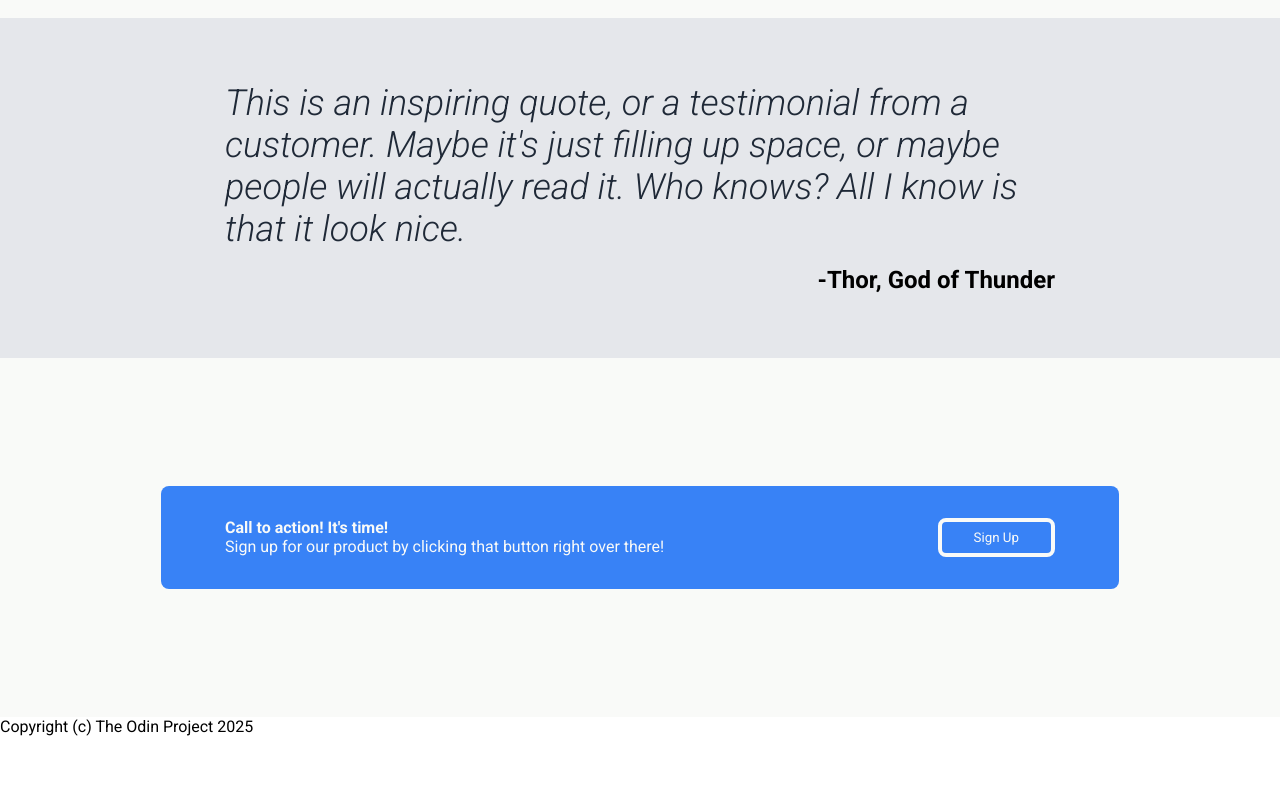
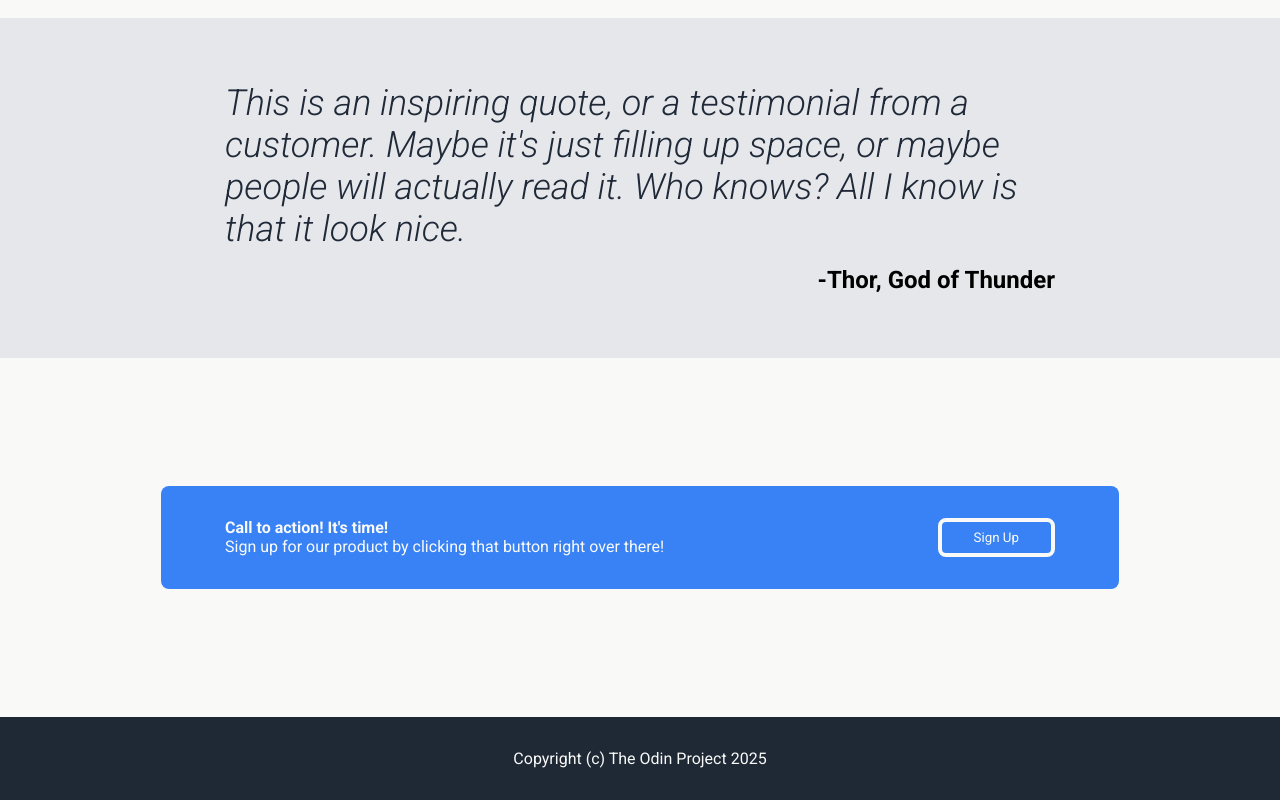
Before and after one commit to cmdax/Odin-web-course, a plain HTML site: page landing-page/index.html in a window 1280 px wide. Shown: the part 999-1799 px from the top of the page. Before the commit the page ends 1735 px from the top, so only its background shows below. Drawn offline with Linux system fonts and the light colour scheme.

Commit message:
Stylise the footer
Add css rules to finalise the styling of the footer

```diff
--- a/landing-page/style.css
+++ b/landing-page/style.css
@@ -222,3 +222,12 @@ ul {
 .cta-button {
   border: 4px solid var(--light-bg-color);
 }
+
+.footer-container {
+  background-color: var(--dark-bg-color);
+  color: var(--text-dark-bg-color);
+  display: flex;
+  justify-content: center;
+  align-items: center;
+  padding: 32px;
+}
```
